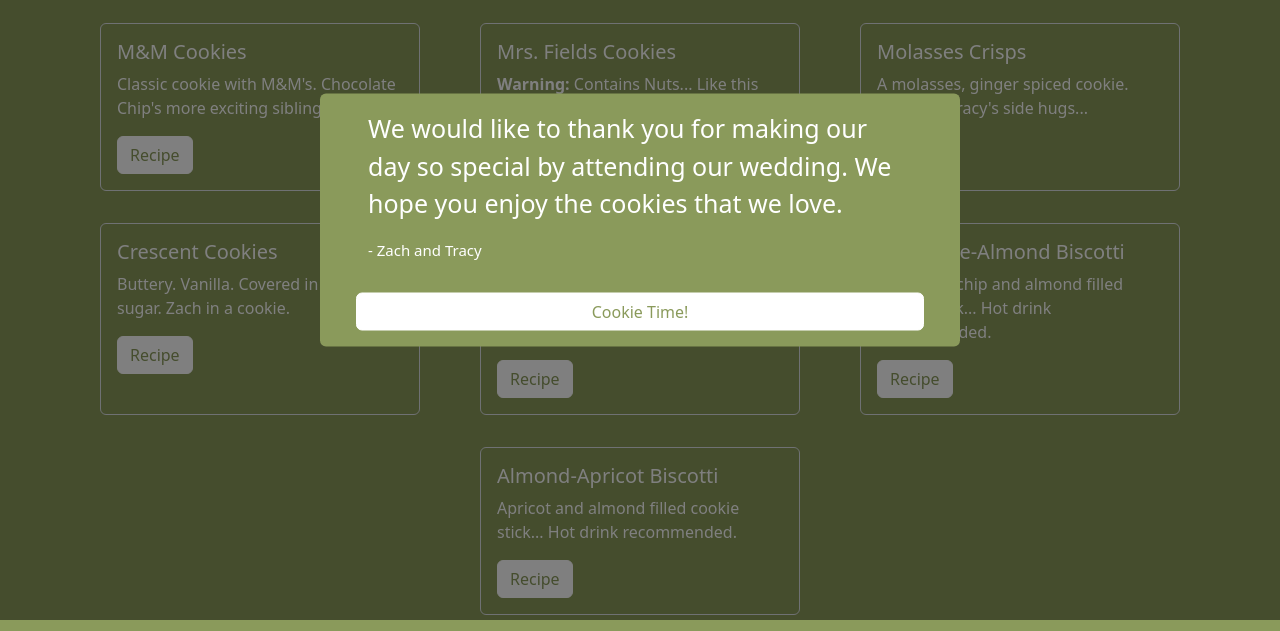
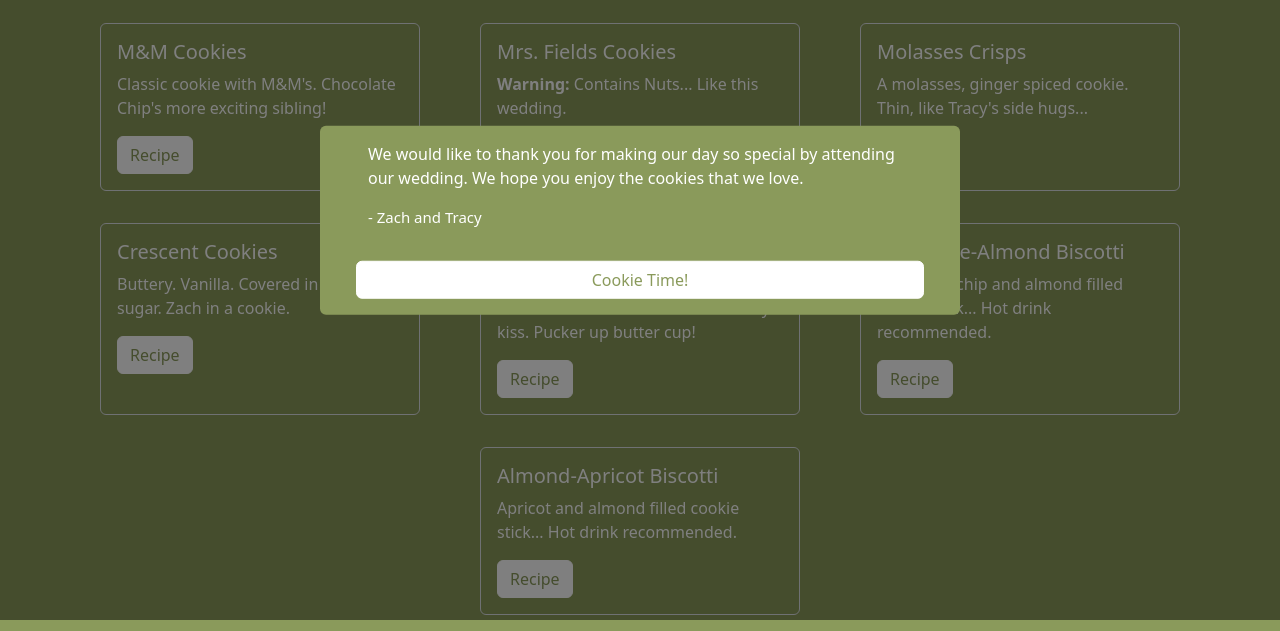
Before and after one commit to secw01f/tzcookies, a plain HTML site: page index.html in a window 1280 px wide. Shown: the part 180-811 px from the top of the page. Drawn offline with Linux system fonts and the light colour scheme.

Commit message:
Update index.html

```diff
--- a/index.html
+++ b/index.html
@@ -21,7 +21,7 @@
 	</div>
 	<div id="entrance" class="rounded col" style="position: fixed; top: 50%; left: 50%; transform: translate(-50%, -50%); background-color: #8A9A5B; opacity: 100%; z-index: 2;">
 		<div class="my-3 px-5 row">
-			<p style="color: white; font-size: 25px;">We would like to thank you for making our day so special by attending our wedding. We hope you enjoy the cookies that we love.</p>
+			<p style="color: white;">We would like to thank you for making our day so special by attending our wedding. We hope you enjoy the cookies that we love.</p>
 			<p style="color: white; font-size: 15px;">- Zach and Tracy</p>
 		</div>
 		<div class="row px-5 my-3">
```
